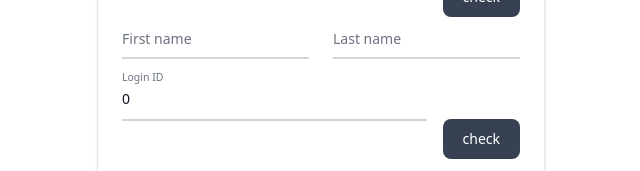
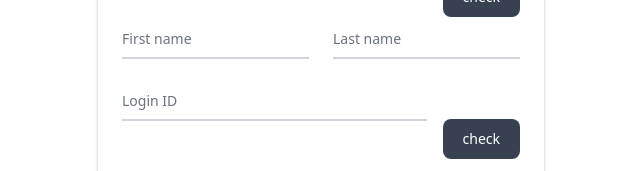
Before and after one commit to 42Seoul-Tea42/frontend, a Next.js app: page /auth/signup in a window 1280 px wide. Shown: the part 284-455 px from the top of the page, without its empty margins (319-959 px from the left). Built offline with nearby package versions, Linux system fonts and the light colour scheme; no server answers.

Commit message:
feat input form 크롬 브라우저 경고에 따른 수정

```diff
--- a/app/(pages)/forms/LoginIdInput.tsx
+++ b/app/(pages)/forms/LoginIdInput.tsx
@@ -4,15 +4,16 @@ import InputFloatingLabel from '../../UI/InputFloatingLabel';
 import { setAccountLoginId } from '../../redux/slices/accountSlice';
 
 const LoginIdInput: React.FC = () => {
-  const id = useSelector((state: RootState) => state.accountSlice.user.identity.id);
+  const loginId = useSelector((state: RootState) => state.accountSlice.user.identity.loginId);
   const dispatch = useDispatch();
 
   return (
     <InputFloatingLabel
-      type="id"
-      value={id}
+      type="text"
+      value={loginId}
       onChange={e => dispatch(setAccountLoginId(e.target.value))}
       text="Login ID"
+      autoComplete="username"
     />
   );
 };
--- a/app/(pages)/forms/PasswordInput.tsx
+++ b/app/(pages)/forms/PasswordInput.tsx
@@ -15,9 +15,10 @@ const PasswordInput: React.FC = () => {
         value={password}
         onChange={e => dispatch(setAccountPassword(e.target.value))}
         text="New Password"
+        autoComplete="new-password"
       />
       <InputFloatingLabel
-        type="password"
+        type="re-enter-password"
         value={reEnterPassword}
         onChange={e => dispatch(setAccountReEnterPassword(e.target.value))}
         text="Re-Enter Password"
--- a/app/UI/InputFloatingLabel.tsx
+++ b/app/UI/InputFloatingLabel.tsx
@@ -3,9 +3,10 @@ type InputFloatingLabelProps = {
   value: string | number;
   onChange: (e: React.ChangeEvent<HTMLInputElement>) => void;
   text: string;
+  autoComplete?: string;
 };
 
-function InputFloatingLabel({ type, value, onChange, text }: InputFloatingLabelProps) {
+function InputFloatingLabel({ type, value, onChange, text, autoComplete }: InputFloatingLabelProps) {
   return (
     <div className="relative z-0 w-full mb-5 group">
       <input
@@ -13,10 +14,10 @@ function InputFloatingLabel({ type, value, onChange, text }: InputFloatingLabelP
         name={`floating_${type}`}
         value={value}
         onChange={onChange}
-        id={`floating_${type}`}
         className="block py-2.5 px-0 w-full text-sm text-gray-900 bg-transparent border-0 border-b-2 border-gray-300 appearance-none dark:text-white dark:border-gray-600 dark:focus:border-blue-500 focus:outline-none focus:ring-0 focus:border-blue-600 peer"
         placeholder=" "
         required
+        autoComplete={autoComplete}
       />
       <label
         htmlFor={`floating_${type}`}
```
